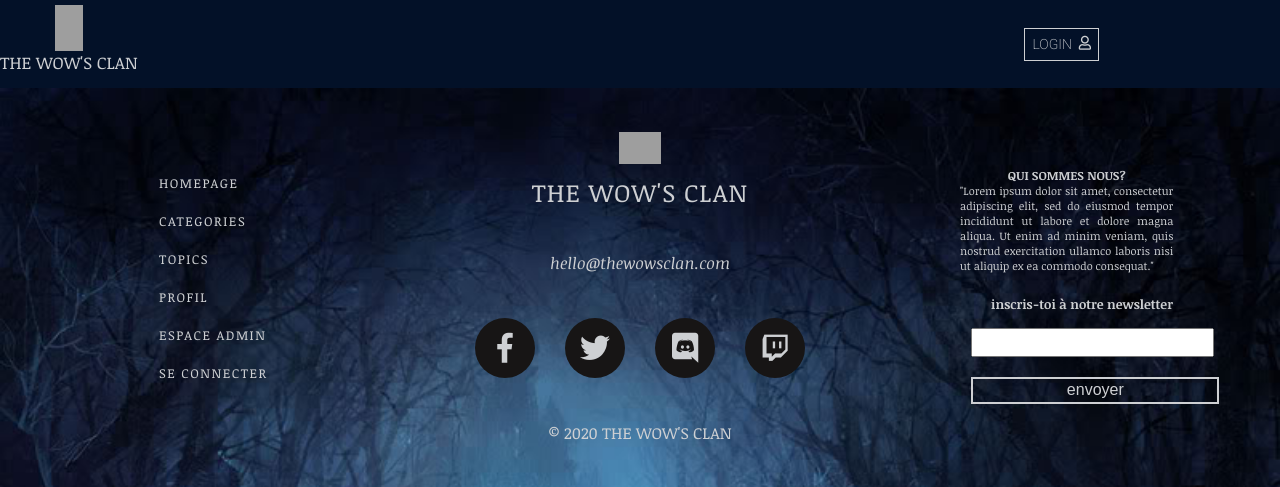
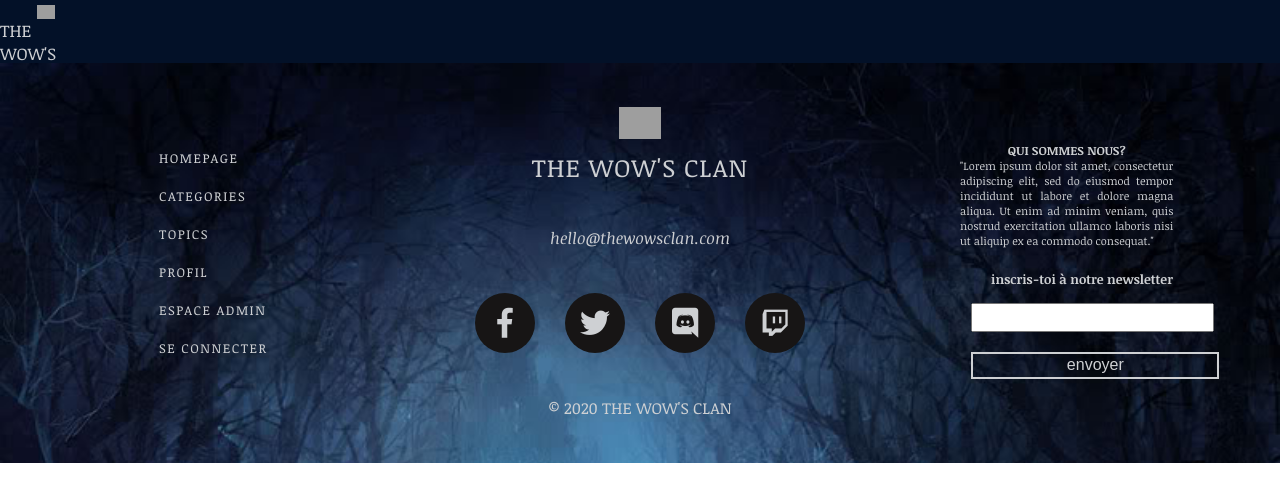
Before and after one commit to nadia-rais/forum, a PHP site: page /categorie.php in a window 1280 px wide. Shown: the top 487 px of the page. Run offline with PHP 8.4, Linux system fonts and the light colour scheme; some libraries are stand-ins or nearby versions; grey boxes are pictures that could not be loaded.

Commit message:
update css header
update style login

```diff
--- a/css/style.css
+++ b/css/style.css
@@ -91,6 +91,7 @@
  justify-content: space-between;
  height: 100%;
  width: 20%;
+ margin-left: 25%;
 }
 
 li i{
@@ -276,6 +277,14 @@
  color: #057CB3;
 }
 
+#log{
+ margin-left: 0;
+ margin-top: -5%;
+ padding-bottom: 2.5%;
+ width: 100%;
+ justify-content: center;
+}
+
 /***RESPONSIVE HEADER + FOOTER***/
 @media (max-width: 780px) {
  nav{
```
